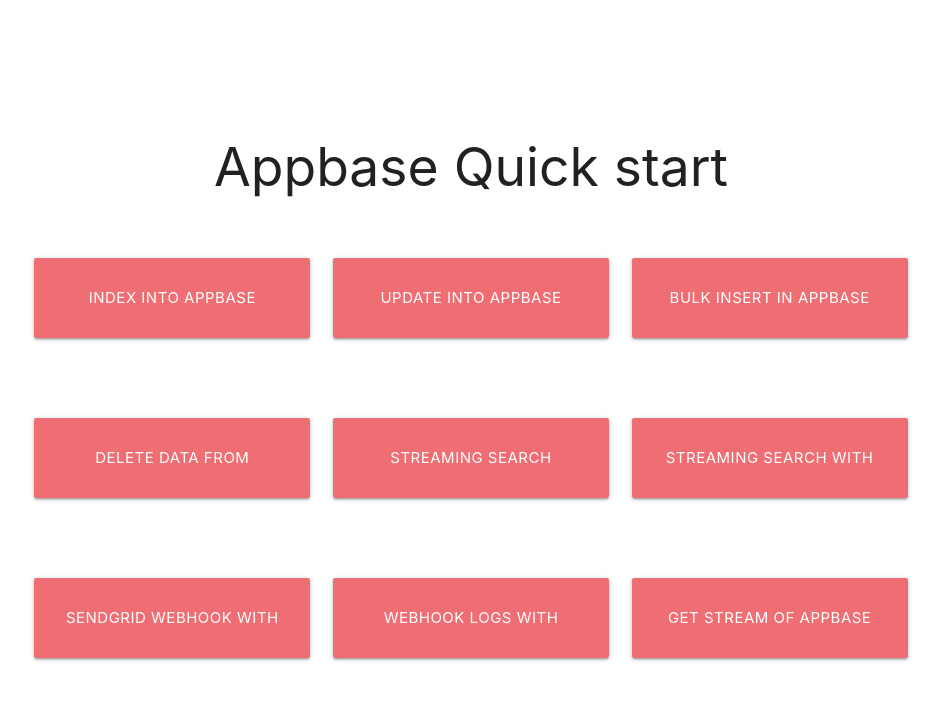
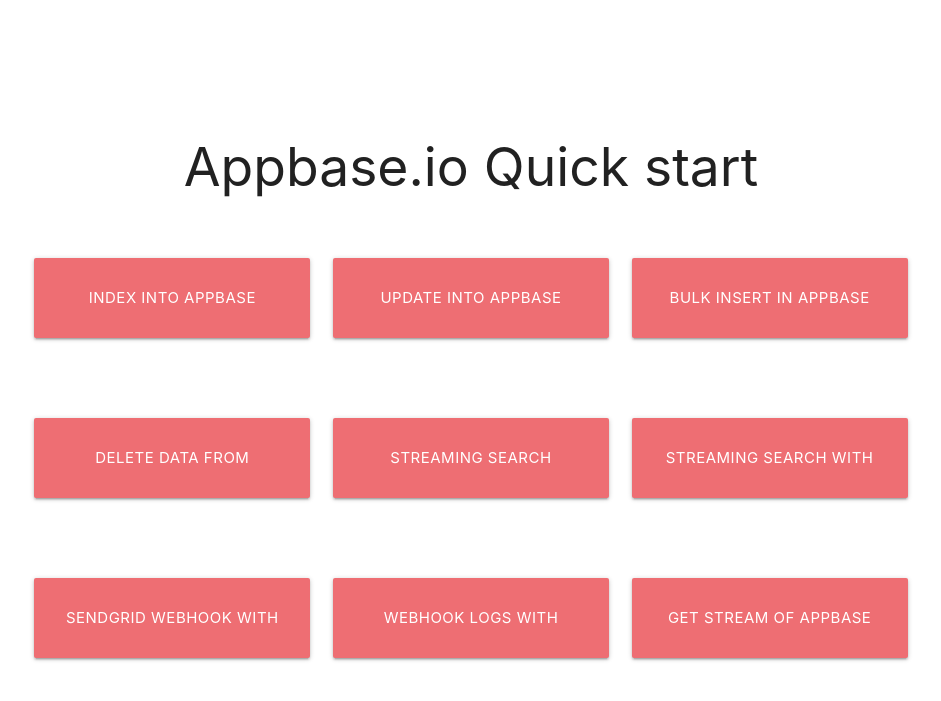
Before and after one commit to awesome-reactivesearch/getting-started-appbase, a plain HTML site: page index.html in a window 1280 px wide. Shown: the whole page, without its empty margins (169-1110 px from the left). Drawn offline with nearby package versions, Linux system fonts and the light colour scheme.

Commit message:
Fix typo

```diff
--- a/index.html
+++ b/index.html
@@ -35,7 +35,7 @@
 <body>
   <div class="container container-table">
     <div class="row vertical-center-row">
-    <h2 class="center">Appbase Quick start</h2>
+    <h2 class="center">Appbase.io Quick start</h2>
       <div class="col s12 m6 l4">
         <a class="waves-effect waves-light btn-large " href="https://jsfiddle.net/yashshah/w0y124pk/">Index into Appbase</a>
       </div>
```
